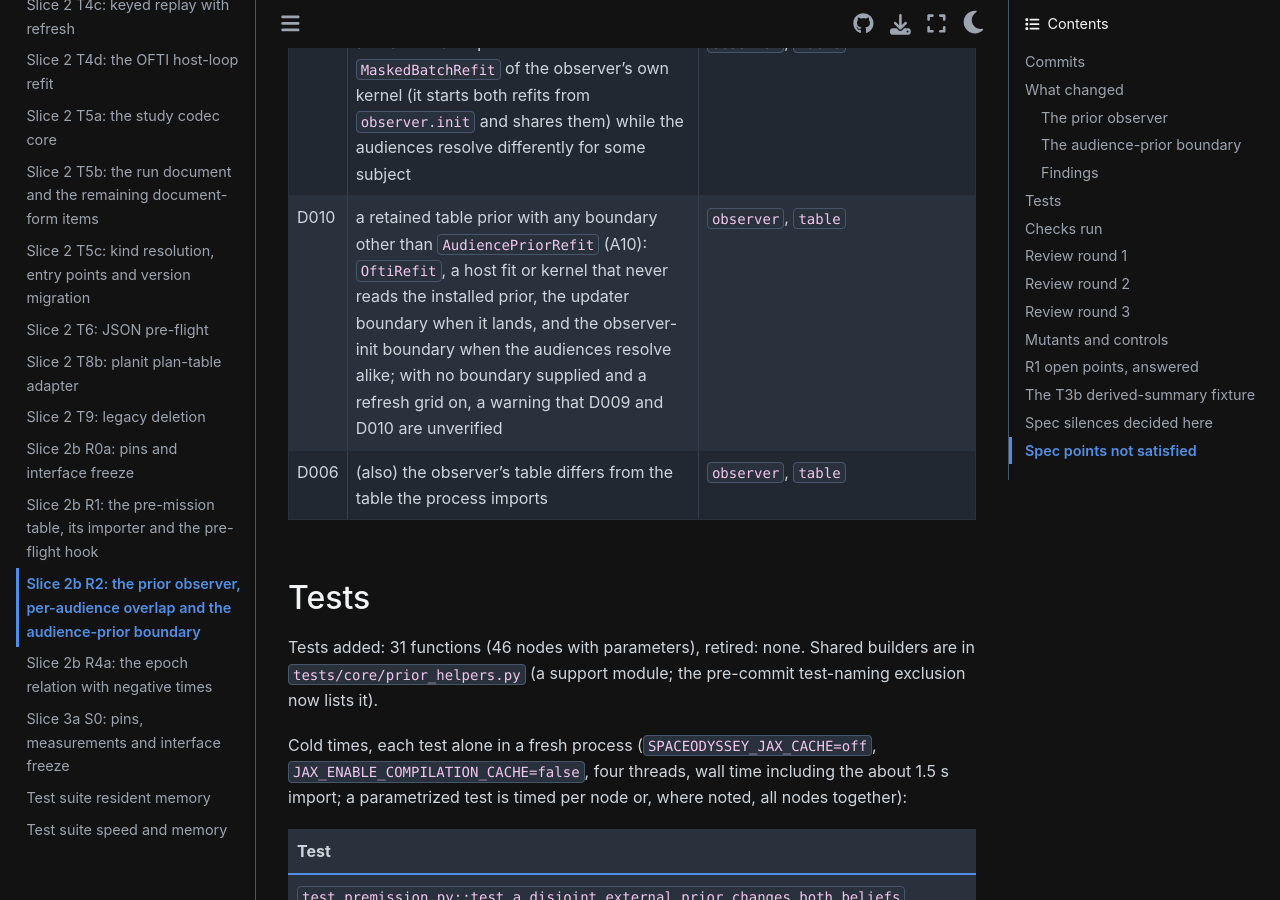
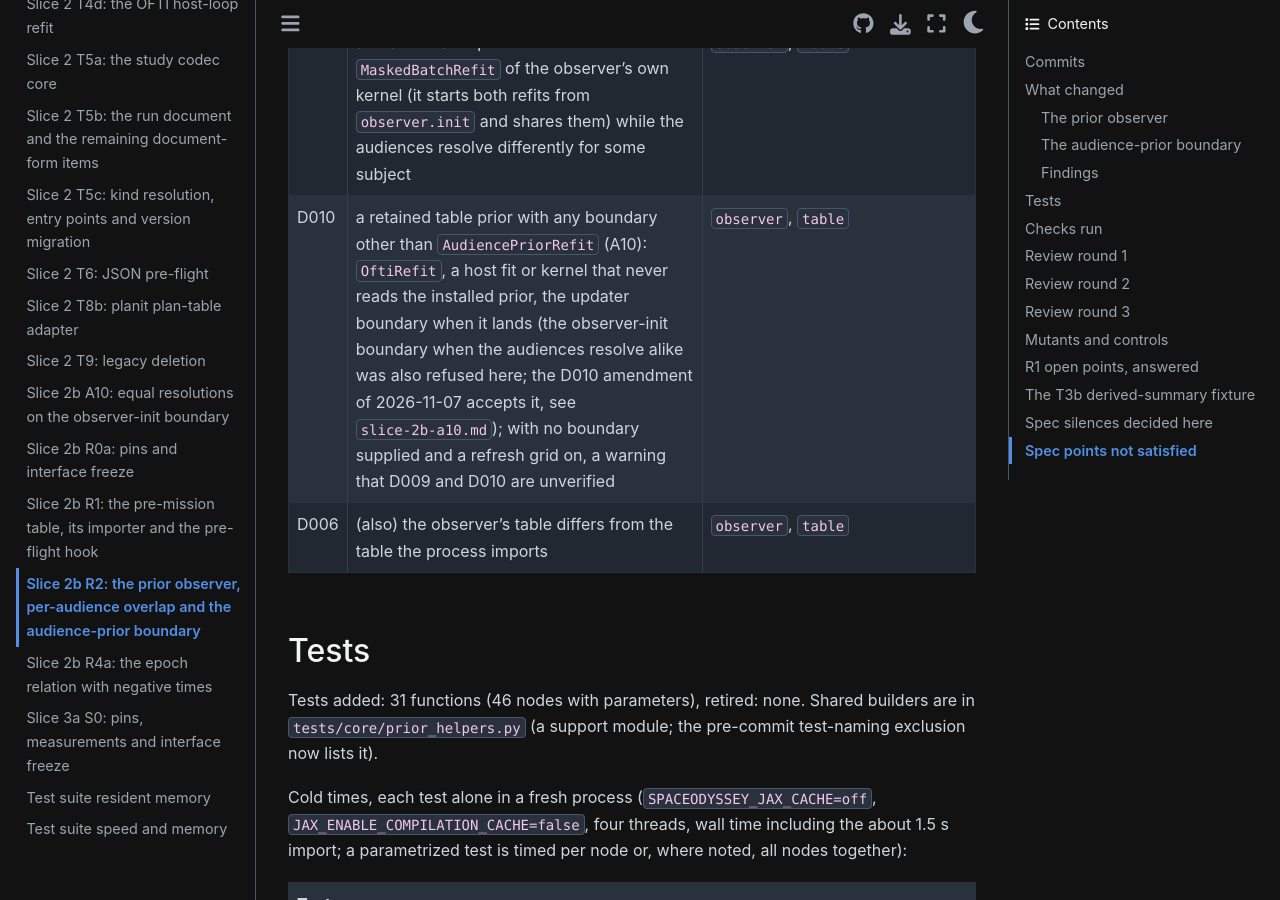
Before and after one commit to CoreySpohn/spaceodyssey, a Sphinx documentation site: the page built from docs/changes/slice-2b-r2.md, in a window 1280 px wide and 900 px high, scrolled down 2885 px. Built offline with Sphinx 7.4.7 and the Sphinx Book theme 1.1.4, drawn with Linux system fonts in a browser that asks for light colours; pages that are not in the unit, such as notebooks, are missing from menus; some of the changed text lies outside the part shown.

Commit message:
docs(changes): slice 2b A10 equal-resolution acceptance

```diff
--- a/docs/changes/slice-2b-r2.md
+++ b/docs/changes/slice-2b-r2.md
@@ -96,7 +96,7 @@ It is hashable by class and declaration, so instances share one compiled program
 |---|---|---|
 | D008 | two priors retained for one audience have pedigrees that share a source (external entries count); once per pair | `observer`, `table.pedigree.source_index`, `(later row, entry)` |
 | D009 | a retained table prior with `MaskedBatchRefit` of the observer's own kernel (it starts both refits from `observer.init` and shares them) while the audiences resolve differently for some subject | `observer`, `table` |
-| D010 | a retained table prior with any boundary other than `AudiencePriorRefit` (A10): `OftiRefit`, a host fit or kernel that never reads the installed prior, the updater boundary when it lands, and the observer-init boundary when the audiences resolve alike; with no boundary supplied and a refresh grid on, a warning that D009 and D010 are unverified | `observer`, `table` |
+| D010 | a retained table prior with any boundary other than `AudiencePriorRefit` (A10): `OftiRefit`, a host fit or kernel that never reads the installed prior, the updater boundary when it lands (the observer-init boundary when the audiences resolve alike was also refused here; the D010 amendment of 2026-11-07 accepts it, see `slice-2b-a10.md`); with no boundary supplied and a refresh grid on, a warning that D009 and D010 are unverified | `observer`, `table` |
 | D006 | (also) the observer's table differs from the table the process imports | `observer`, `table` |
 
 ## Tests
@@ -321,7 +321,8 @@ trusts the installed prior; the independent prior-plus-rows comparison in
    the adopted contract (see "Review round 2"). That case looks safe for the current
    Gaussian observer (it starts both refits from `observer.init`, which then holds
    the one common prior, and no wrong-posterior counterexample was found) and is a
-   candidate for a later, explicit spec change, not a silence here.
+   candidate for a later, explicit spec change, not a silence here. That change was
+   approved as the D010 amendment of 2026-11-07 (`slice-2b-a10.md`).
 2. **`resolve_overlap` takes `derived_kinds` (keyword).** The frozen signature cannot
    tell a prior from a raw row without the registry; a prior is a row of a derived
    kind (R1 silence 4). `overlap_roles` is added beside it for the pre-flight check.
```
Also changed, not shown: docs/changes/slice-2b-a10.md (added, +46 -0 lines).
